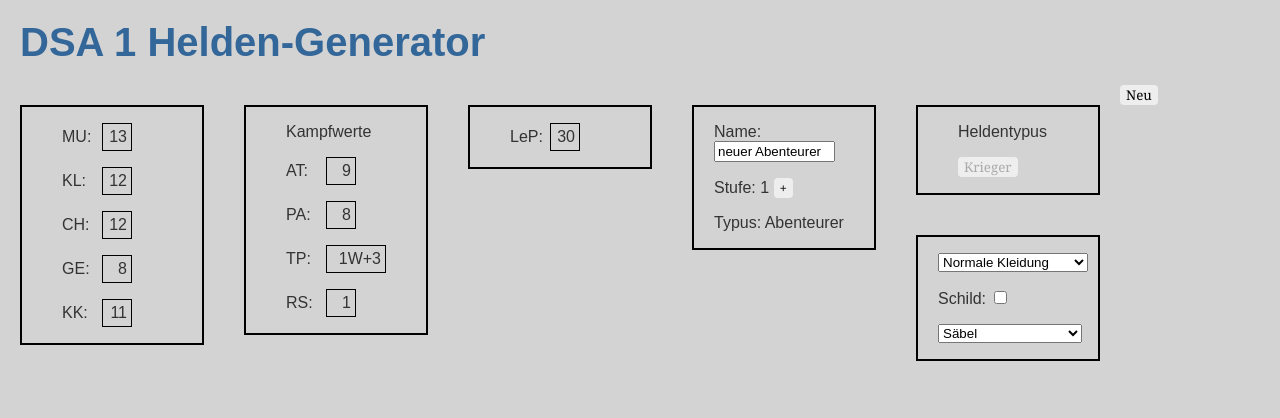
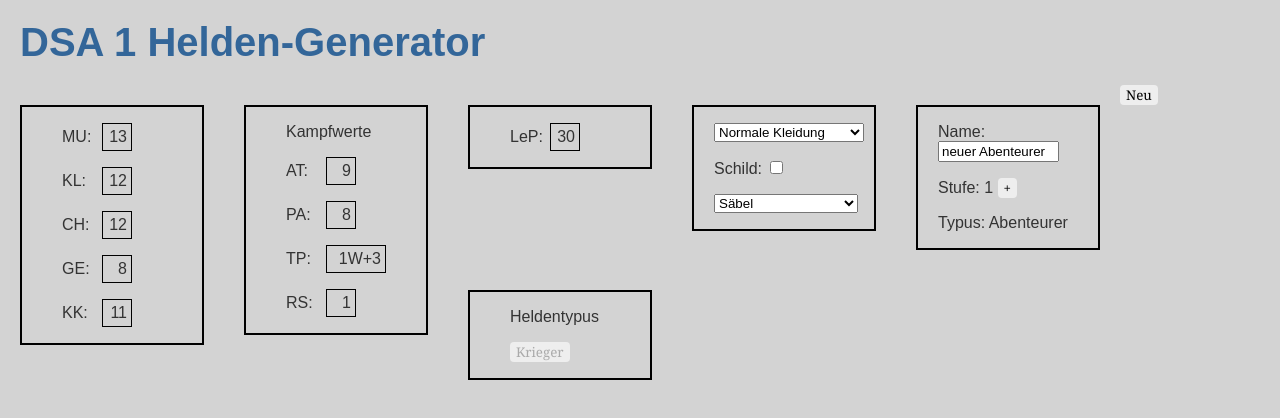
Before and after one commit to gnapo/dsa1gen, an Angular app: page / in a window 1280 px wide. Both pictures are taken after a click on the button "Abenteurer". Shown: the top 418 px of the page. Built offline with nearby package versions, Linux system fonts and the light colour scheme; what ng2-tooltip-directive would draw is missing.

Commit message:
changed order of components, added tooltips

```diff
--- a/src/app/attribute/attribute.component.html
+++ b/src/app/attribute/attribute.component.html
@@ -20,13 +20,13 @@
   <app-statline *ngIf="this.held.AsP" [value]="this.held.AsP" (buttonClicked)="incrementAsP()" [drawButton]="this.statups > 0">AsP</app-statline>
   <ul *ngIf="this.statups > 0">Verfügbare Steigerungen: {{this.statups}}</ul>
 </div>
+<div *ngIf="this.held.typus">
+  <app-ruestungpicker [typus]="this.held.typus" (RS)="setRS($event)" (minusGE)="setRuestungGEmalus($event)"> </app-ruestungpicker>
+  <app-waffenpicker [typus]="this.held.typus" (TPW)="setTPW($event)" (TPB)="setTPB($event)" (AT)="setWaffenAT($event)" (PA)="setWaffenPA($event)"></app-waffenpicker>
+</div>
 <div>
   <app-herodetails [(name)]="this.held.name" [stufe]="held.stufe" [typus]="held.typus" (levelup)="incrementStufe()"></app-herodetails>
 </div>
 <div *ngIf="nichtFinalerTypus()">
   <app-typuspicker [MU]="this.held.MU" [KL]="this.held.KL" [CH]="this.held.CH" [GE]="this.held.GE" [KK]="this.held.KK" [nachGenerierung]="this.held.stufe > 1" [typus]="this.held.typus" (changeTypus)="setTypus($event)" (setStartLeP)="setLeP($event)" (setStartAsP)="setAsP($event)" ></app-typuspicker>
 </div>
-<div *ngIf="this.held.typus">
-  <app-ruestungpicker [typus]="this.held.typus" (RS)="setRS($event)" (minusGE)="setRuestungGEmalus($event)"> </app-ruestungpicker>
-  <app-waffenpicker [typus]="this.held.typus" (TPW)="setTPW($event)" (TPB)="setTPB($event)" (AT)="setWaffenAT($event)" (PA)="setWaffenPA($event)"></app-waffenpicker>
-</div>
```
